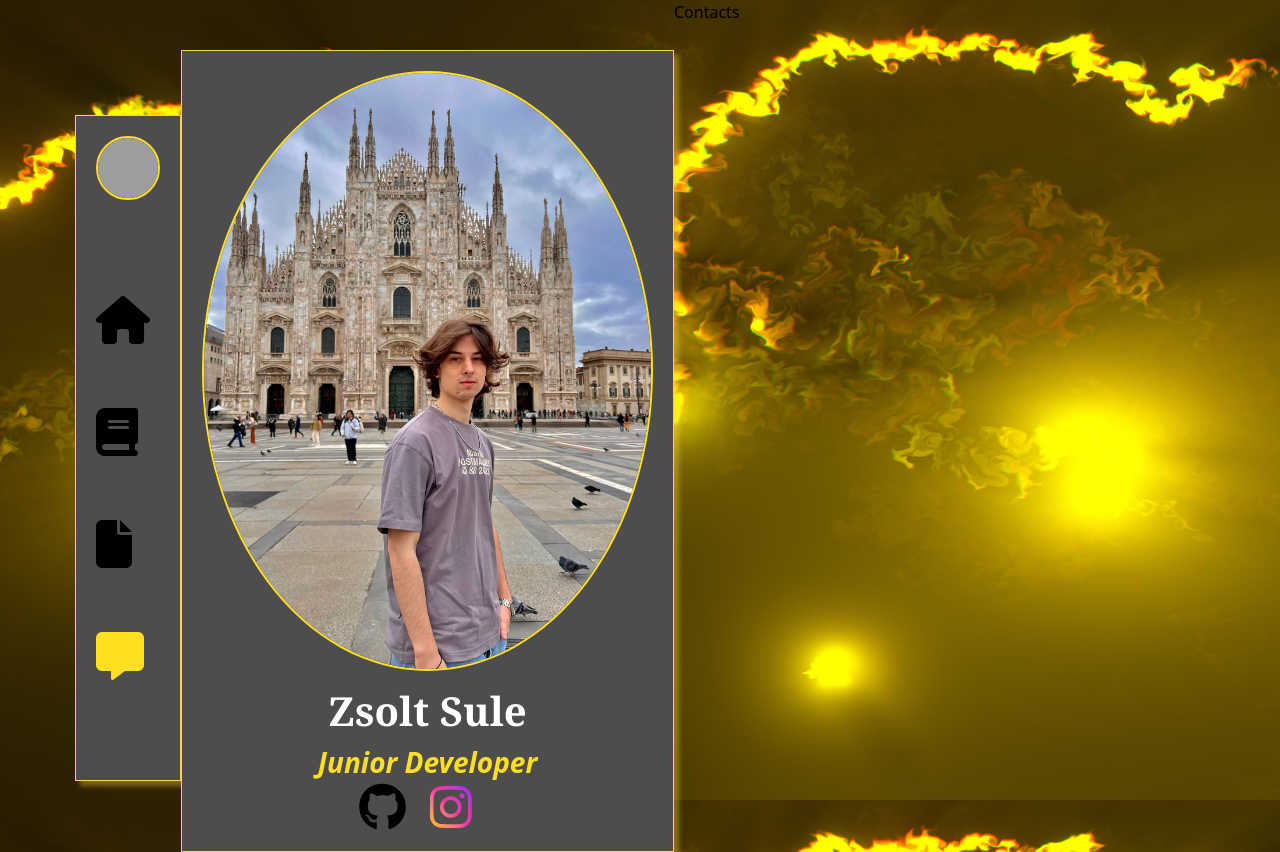
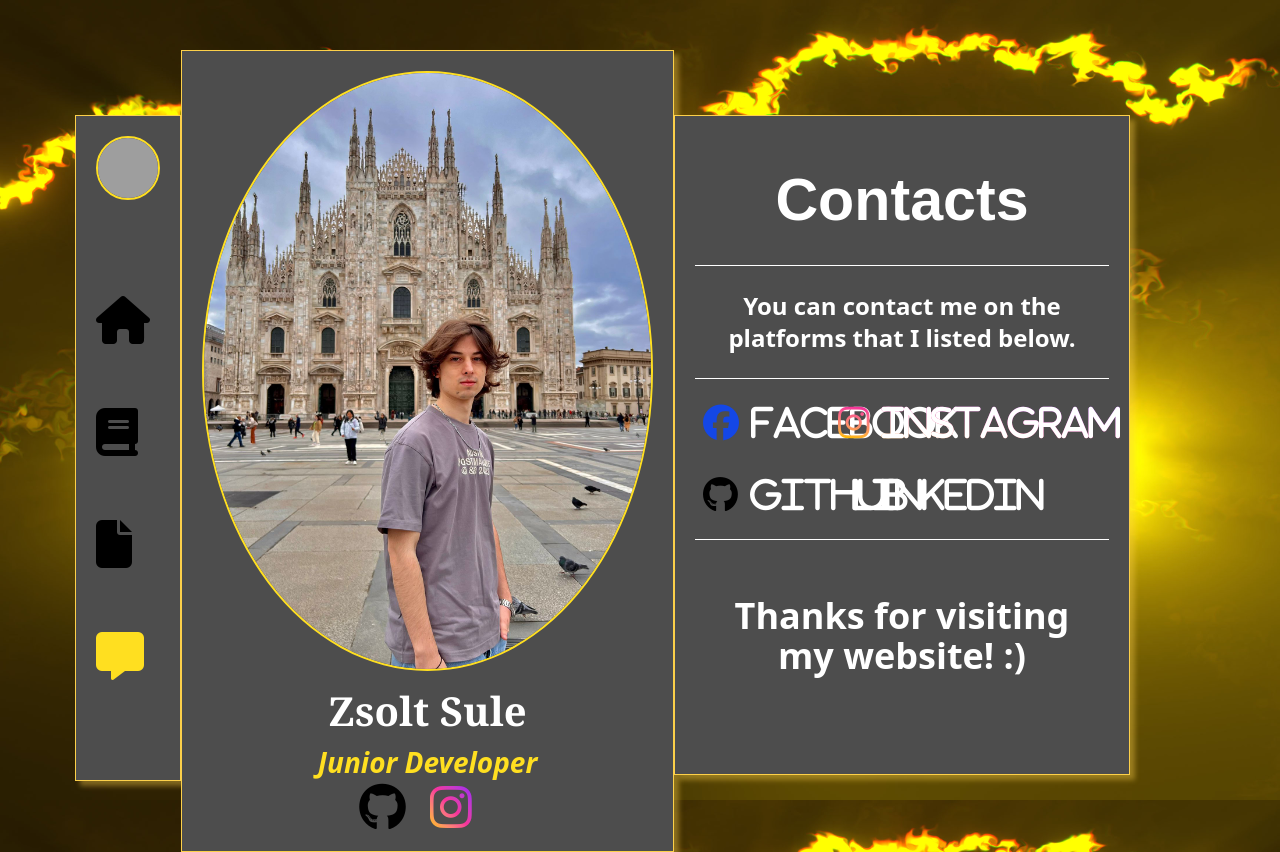
Before and after one commit to ZsoltSule/Personal-Portfolio-Website, a React (Vite) app: page /contacts in a window 1280 px wide. Built offline with nearby package versions, Linux system fonts and the light colour scheme; grey boxes are pictures that could not be loaded; some icons are missing.

Commit message:
Started and completly finished my Contacts page

```diff
--- a/src/Card.jsx
+++ b/src/Card.jsx
@@ -28,7 +28,7 @@ function Card(){
                         <i className="fa-brands fa-instagram text-5xl bg-gradient-to-tr from-yellow-400 via-pink-500 to-purple-600 bg-clip-text text-transparent transition-colors duration-300"></i>
                     </a>
                     <a href="https://www.linkedin.com/in/sule-zsolt-5a3bb1357" target="_blank" rel="noopener noreferrer" className="inline-block transform transition duration-300 hover:scale-125">
-                        <i className="fa-brands fa-square-linkedin text-5xl text-blue-800 transition-colors duration-300"></i>
+                        <i className="fa-brands fa-square-linkedin text-5xl text-blue-700 transition-colors duration-300"></i>
                     </a>
                 </div>
             </div>
--- a/src/pages/Contacts.jsx
+++ b/src/pages/Contacts.jsx
@@ -1,8 +1,21 @@
+import './contacts.css'
+
 function Contacts(){
     return(
         <>
-            <div>
-                <h1>Contacts</h1>
+            <div className="contacts-container">
+                <h1 className="title">Contacts</h1>
+                <hr></hr>
+                <p className="mb-4 mt-4 p-2 text-2xl font-semibold text-center">You can contact me on the platforms that I listed below.</p>
+                <hr></hr>
+                <div className="grid grid-cols-2 gap-8 mb-4 mt-4 mr-40 p-2 text-xl font-semibold text-center">
+                    <a href="https://www.facebook.com/zsolt.sule.14" target="_blank" rel="noopener noreferrer" className="text-4xl text-blue-700"><i className="fa-brands fa-facebook"><span className="text-white hover:text-yellow-300 ml-3">Facebook</span></i></a>
+                    <a href="https://www.instagram.com/zsolti_sule" target="_blank" rel="noopener noreferrer" className="text-4xl"><i className="fa-brands fa-instagram bg-gradient-to-tr from-yellow-400 via-pink-500 to-purple-600 bg-clip-text text-transparent transition-colors duration-300"><span className="text-white hover:text-yellow-300 ml-3">Instagram</span></i></a>
+                    <a href="https://github.com/ZsoltSule" target="_blank" rel="noopener noreferrer" className="text-4xl"><i className="fa-brands fa-github text-black"><span className="text-white hover:text-yellow-300 ml-3">GitHub</span></i></a>
+                    <a href="https://www.linkedin.com/in/sule-zsolt-5a3bb1357" target="_blank" rel="noopener noreferrer" className="text-4xl text-blue-700"><i className="fa-brands fa-square-linkedin"><span className="text-white hover:text-yellow-300 ml-3">LinkedIn</span></i></a>
+                </div>
+                <hr></hr>
+                <p className="text-center p-2 mt-12 text-4xl font-bold">Thanks for visiting my website! :)</p>
             </div>
         </>
     );
--- /dev/null
+++ b/src/pages/contacts.css
@@ -0,0 +1,14 @@
+.contacts-container{
+    border: 1px solid hsl(45, 97%, 64%);
+    box-shadow: 5px 5px 5px hsla(45, 97%, 64%, 0.4);
+    padding: 20px;
+    margin-top: 115px;
+    margin-right: 150px;
+    height: 660px;
+    overflow-y: auto;
+    overflow-x: hidden;
+    scrollbar-width: none;
+    -ms-overflow-style: none;
+    background-color: hsl(0, 0%, 30%);
+    color: hsl(0, 0%, 100%);
+}
```
